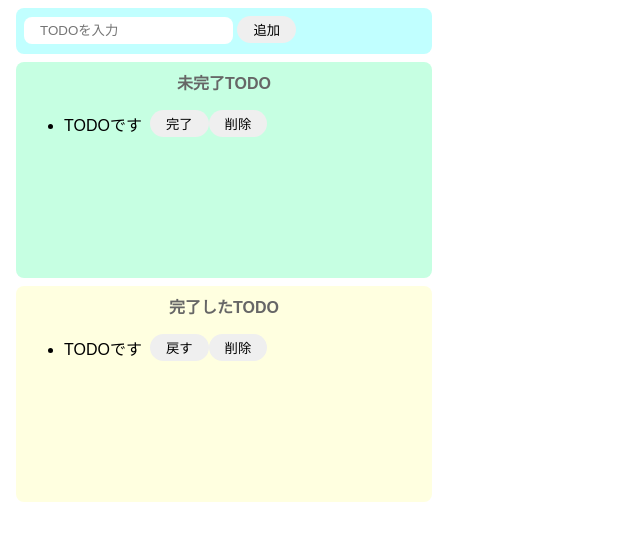
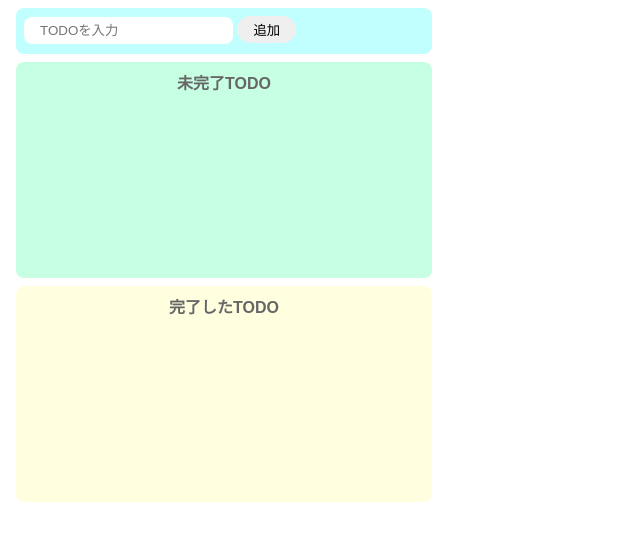
Before and after one commit to taka2929029/codesandbox-newtest, a website built with Parcel: page index.html in a window 1280 px wide. Shown: the whole page, without its empty margins (0-640 px from the left). Built offline with nearby package versions, Linux system fonts and the light colour scheme.

Commit message:
最終形

```diff
--- a/index.html
+++ b/index.html
@@ -14,23 +14,23 @@
     <div class="incomplete-area">
       <p class="title">未完了TODO</p>
       <ul id="incomplete-list">
-        <div class="list-row">
+        <!-- <div class="list-row">
           <li>TODOです</li>
           <button>完了</button>
           <button>削除</button>
-        </div>
+        </div> -->
       </ul>
     </div>
 
     <div class="complete-area">
       <p class="title">完了したTODO</p>
       <ul id="complete-list">
-        <div class="list-row">
+        <!-- <div class="list-row">
           <li>TODOです</li>
           <button>戻す</button>
           <button>削除</button>
         </div>
-      </ul>
+      </ul> -->
     </div>
 
     <script src="src/index.js"></script>
```
